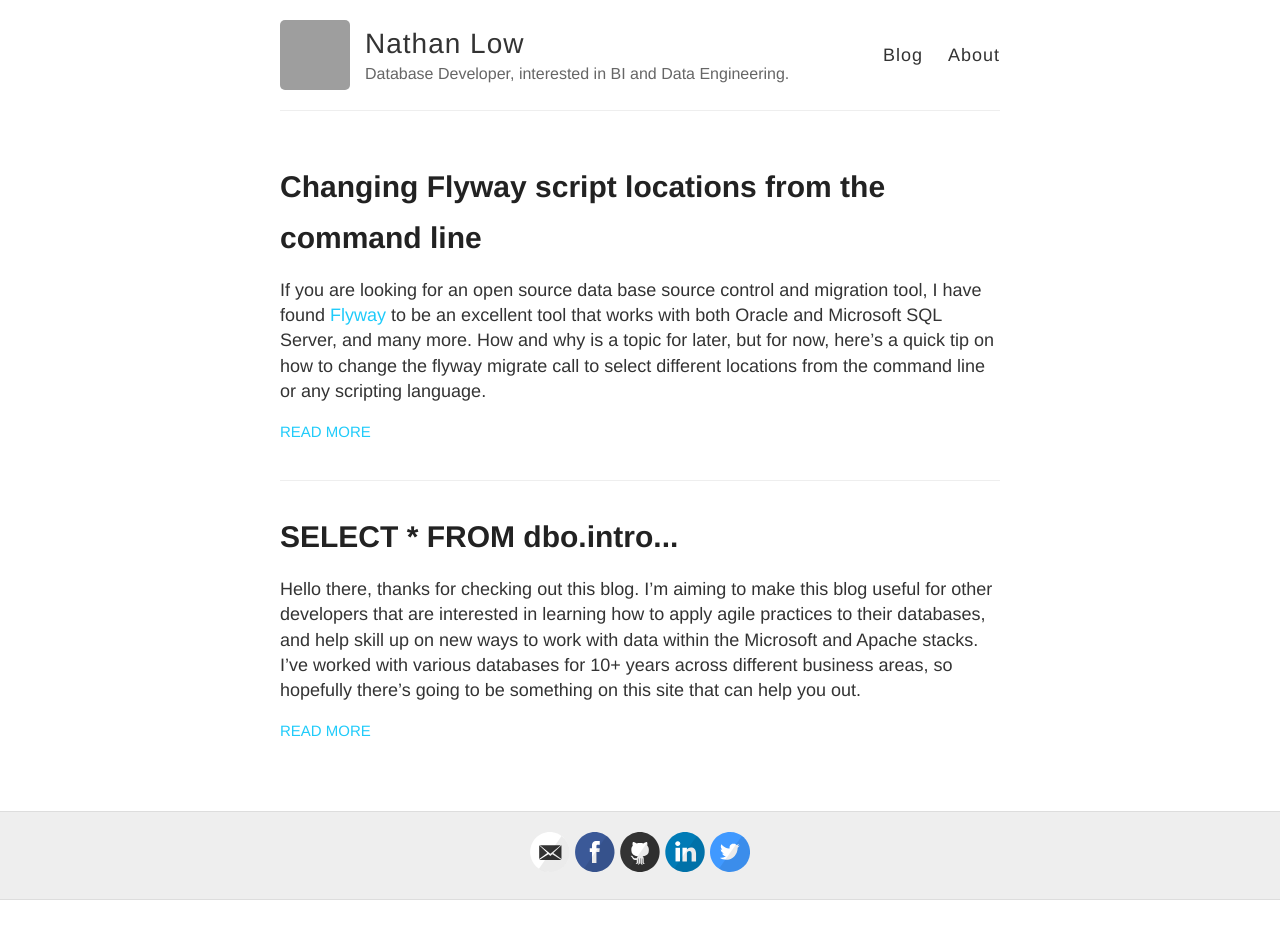
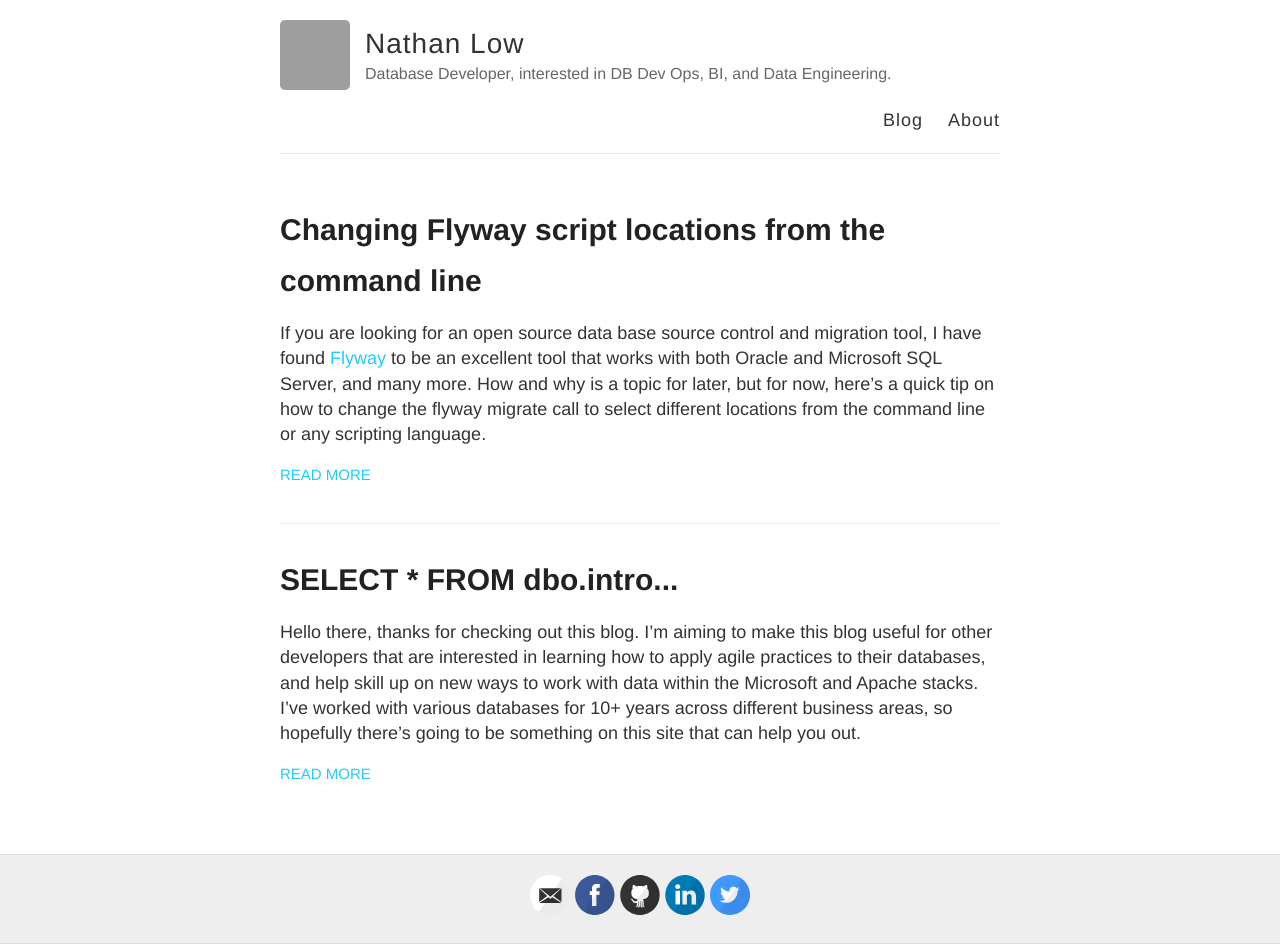
Before and after one commit to Octacon100/Octacon.github.io, a Jekyll site: the page built from index.html, in a window 1280 px wide. Built offline with Jekyll 4.4.1, drawn with Linux system fonts in a browser that asks for light colours; before the commit the page ends 900 px from its top, so only the background shows below that; grey boxes are pictures that could not be loaded.

Commit message:
Changing header

```diff
--- a/_config.yml
+++ b/_config.yml
@@ -6,7 +6,7 @@
 name: Nathan Low
 
 # Short bio or description (displayed in the header)
-description: Database Developer, interested in BI and Data Engineering.
+description: Database Developer, interested in DB Dev Ops, BI, and Data Engineering.
 
 # URL of your avatar or profile pic (you could use your GitHub profile pic)
 avatar: https://avatars2.githubusercontent.com/u/1951510?s=460&u=bef7bc87de158f8635e046263d4e9d5f91dbaf51&v=4
```
